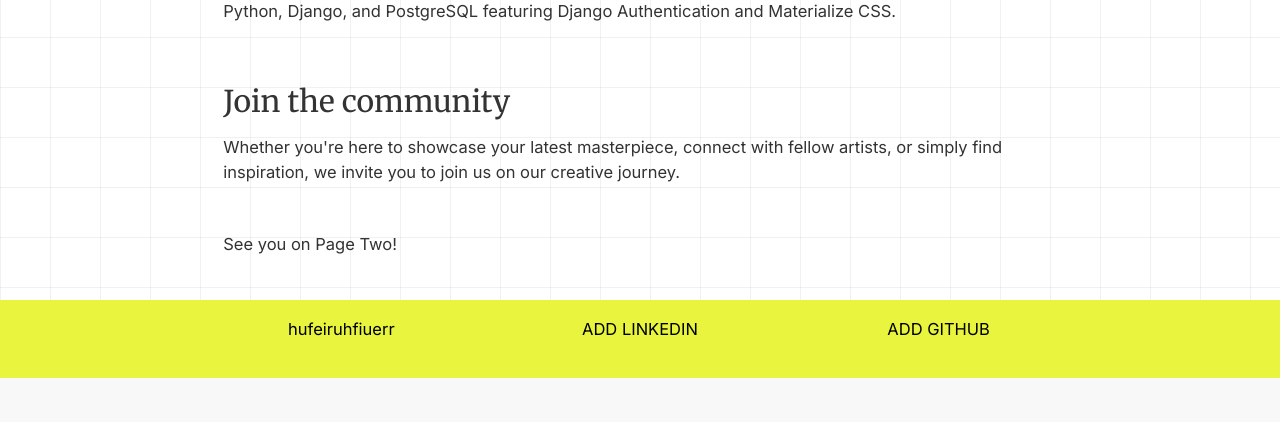
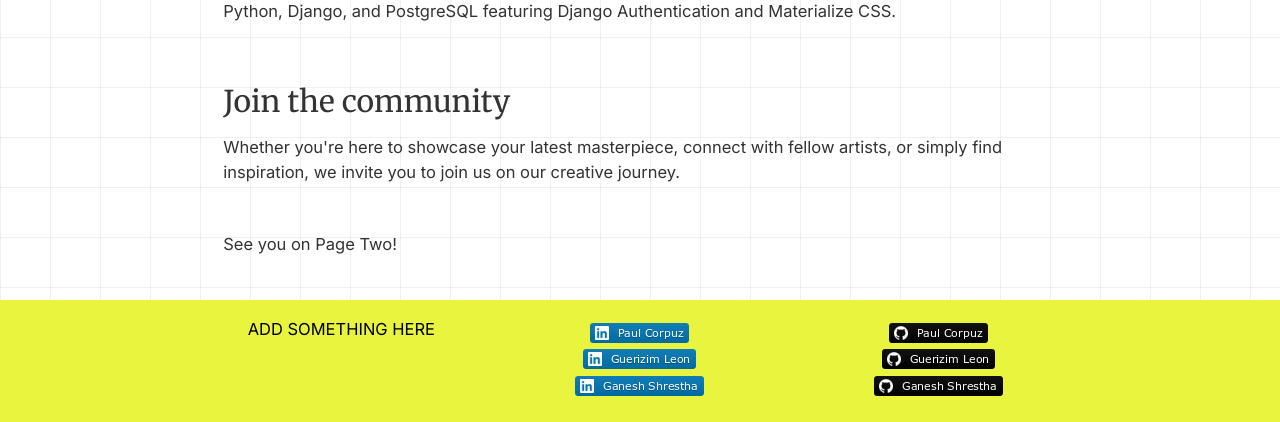
Before and after one commit to leon988/PG2, a Django app: page /about/ in a window 1280 px wide. Shown: the part 513-935 px from the top of the page. Before the commit the page ends 891 px from the top, so only its background shows below. Run offline with Django 5.2, Linux system fonts and the light colour scheme.

Commit message:
add socials to footer

```diff
--- a/main_app/templates/base.html
+++ b/main_app/templates/base.html
@@ -66,14 +66,41 @@
     <footer class="page-footer">
         <div class="container">
             <div class="row">
+
+<!-- TODO: -->
                 <div class="col s12 m4">
-                    <p class="center-align">hufeiruhfiuerr</p>
+                    <p class="center-align">ADD SOMETHING HERE</p>
                 </div>
-                <div class="col s12 m4">
-                    <p class="center-align">ADD LINKEDIN</p>
-                </div>
-                <div class="col s12 m4">
-                    <p class="center-align">ADD GITHUB</p>
+
+
+                    <div class="col s12 m4 vertical-align center">
+                        <br>
+                        <a href="https://www.linkedin.com/in/paul-corpuz/">
+                            <img src="{% static 'images/LIPaul.png' %}" alt="LI Paul">
+                        </a>
+                        <br>
+                        <a href="https://www.linkedin.com/in/gueri-leon/">
+                            <img src="{% static 'images/LIGueri.png' %}" alt="LI Gueri">
+                        </a>
+                        <br>
+                        <a href="https://www.linkedin.com/in/ganeshrestha/">
+                            <img src="{% static 'images/LIGanesh.png' %}" alt="LI Ganesh">
+                        </a>
+                    </div>
+                    <div class="col s12 m4 vertical-align center">
+                        <br>
+                        <a href="https://github.com/paulcorpuz/">
+                            <img src="{% static 'images/GHPaul.png' %}" alt="GH Paul">
+                        </a>
+                        <br>
+                        <a href="https://github.com/leon988">
+                            <img src="{% static 'images/GHGueri.png' %}" alt="GH Gueri">
+                        </a>
+                        <br>
+                        <a href="https://github.com/ganeshrestha97">
+                            <img src="{% static 'images/GHGanesh.png' %}" alt="GH Ganesh">
+                        </a>
+                    </div>
                 </div>
             </div>
         </div>
```
Also changed, not shown: main_app/static/images/GHGanesh.png (added), main_app/static/images/GHGueri.png (added), main_app/static/images/GHPaul.png (added), main_app/static/images/LIGanesh.png (added), main_app/static/images/LIGueri.png (added), main_app/static/images/LIPaul.png (added).
